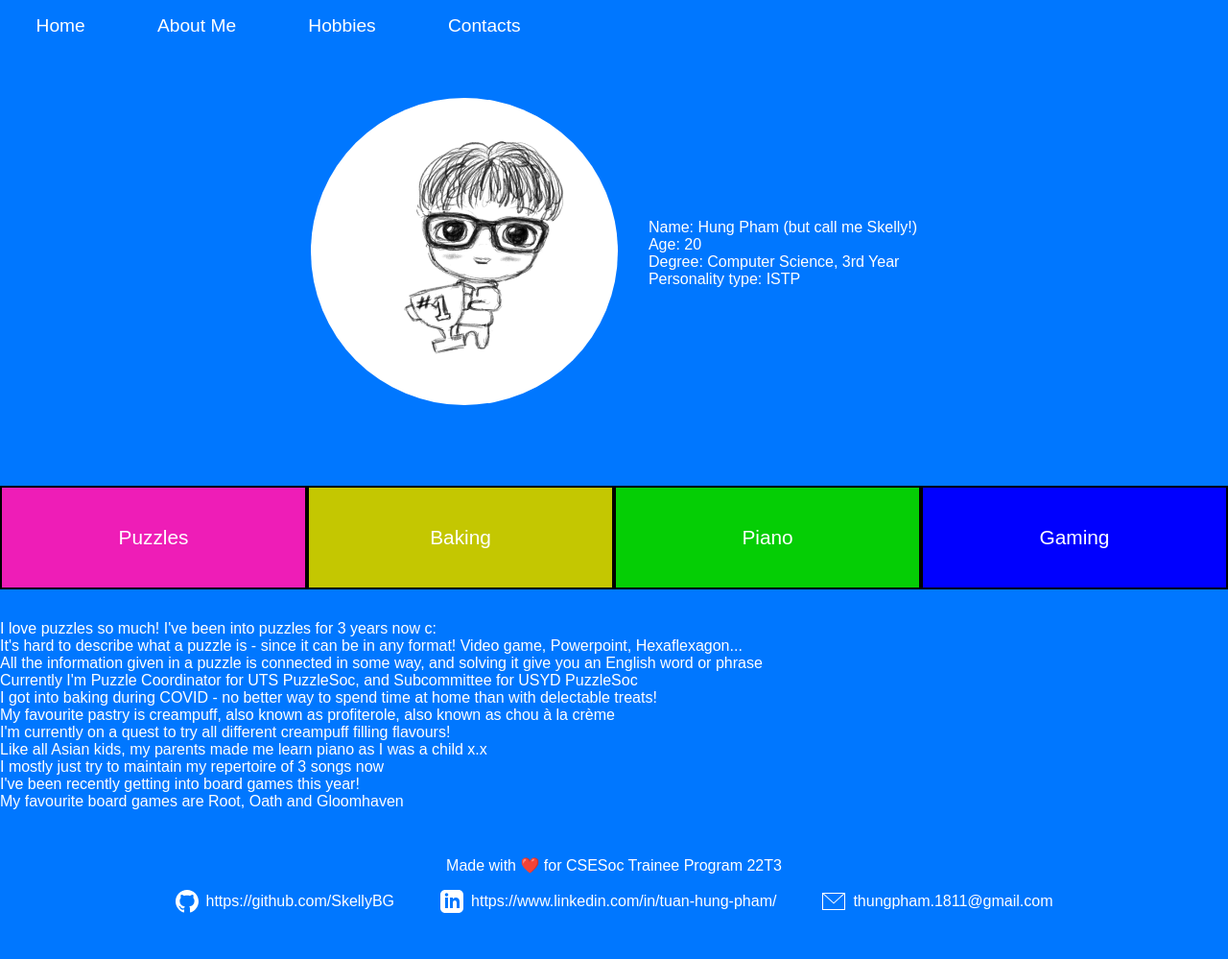
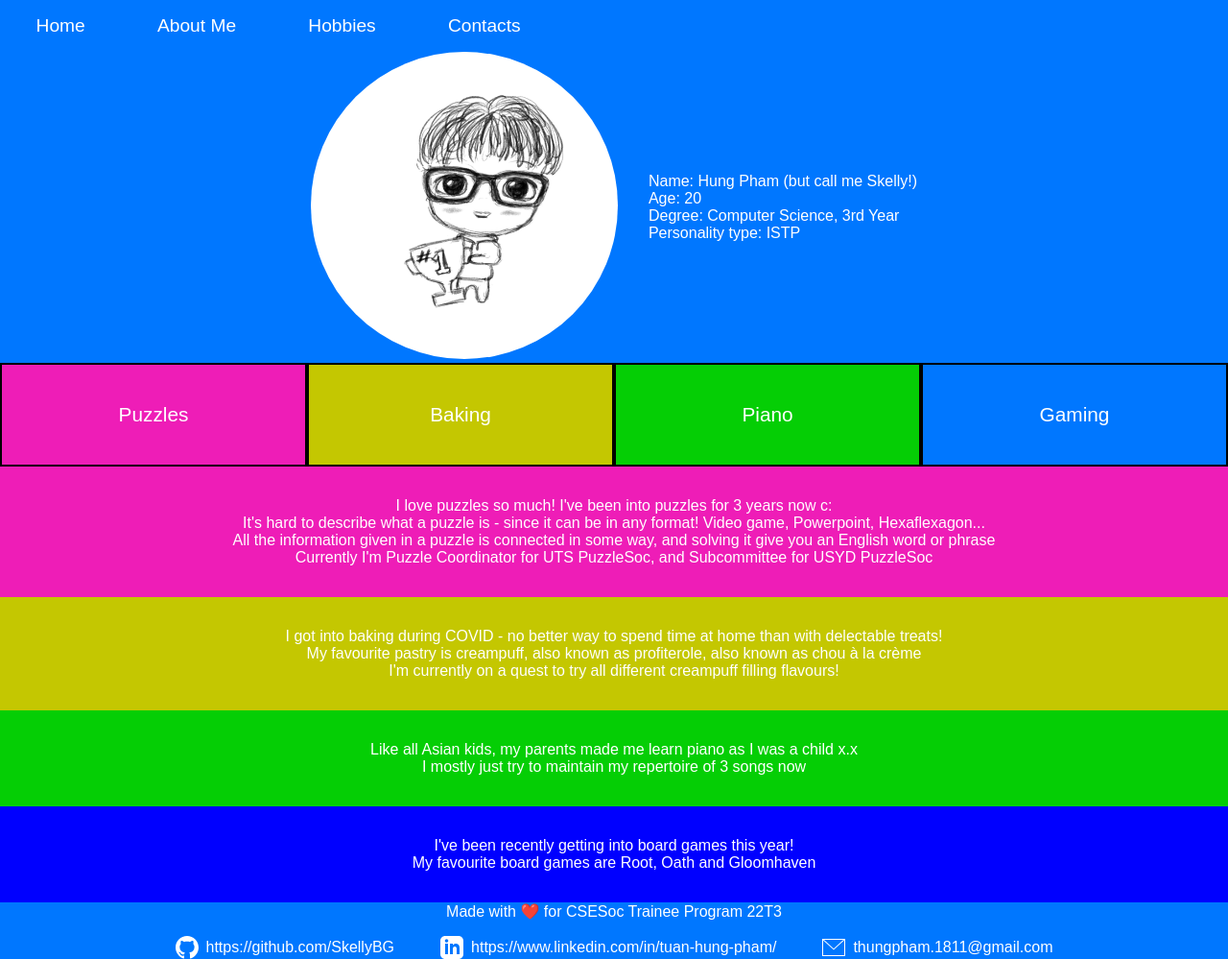
Before and after one commit to SkellyBG/profile-page-trainee-unsw-hobbies, a plain HTML site: page index.html in a window 1280 px wide. Shown: the whole page at 96% size. Before the commit the page ends 951 px from the top, so only its background shows below. Drawn offline with Linux system fonts and the light colour scheme; a web font is replaced by a local one.

Commit message:
colouring for hobbies

```diff
--- a/index.html
+++ b/index.html
@@ -67,7 +67,7 @@
                     <div>Like all Asian kids, my parents made me learn piano as I was a child x.x</div>
                     <div>I mostly just try to maintain my repertoire of 3 songs now</div>
                 </div>
-                <div class="hobby-board-gaming">
+                <div class="hobby-board-gaming-content">
                     <div>I've been recently getting into board games this year!</div>
                     <div>My favourite board games are Root, Oath and Gloomhaven</div>
                 </div>
--- a/stylesheet.css
+++ b/stylesheet.css
@@ -25,8 +25,6 @@ body {
     flex-direction: column;
     align-items: center;
     justify-content: center;
-    gap: 3rem;
-
     width: 100%;
 }
 
@@ -99,7 +97,6 @@ body {
     flex-direction: row;
     align-items: center;
     justify-content: center;
-    margin: 2rem 0;
 }
 
 .hobbies-selectors>div {
@@ -113,23 +110,45 @@ body {
     padding: 2.5rem 0;
 
     font-size: 1.3em;
-
 }
 
-.hobby-puzzling {
+.hobby-puzzling,
+.hobby-puzzling-content {
     background-color: rgb(238, 29, 183);
 }
 
-.hobby-baking {
+.hobby-puzzling-content,
+.hobby-baking-content,
+.hobby-board-gaming-content,
+.hobby-piano-content {
+    width: 100%;
+    display: flex;
+    flex-direction: column;
+    justify-content: center;
+    align-items: center;
+    padding: 2rem 0;
+}
+
+.hobby-baking,
+.hobby-baking-content {
     background-color: rgb(196, 199, 1);
 }
 
-.hobby-piano {
+.hobby-piano,
+.hobby-piano-content {
     background-color: rgb(5, 206, 5);
 }
 
-.hobby-gaming {
+.hobby-board-gaming,
+.hobby-board-gaming-content {
     background-color: blue;
+}
+
+.hobbies-content {
+    display: flex;
+    flex-direction: column;
+    justify-content: center;
+    align-items: center;
 }
 
 /* Contacts section styling */
```
